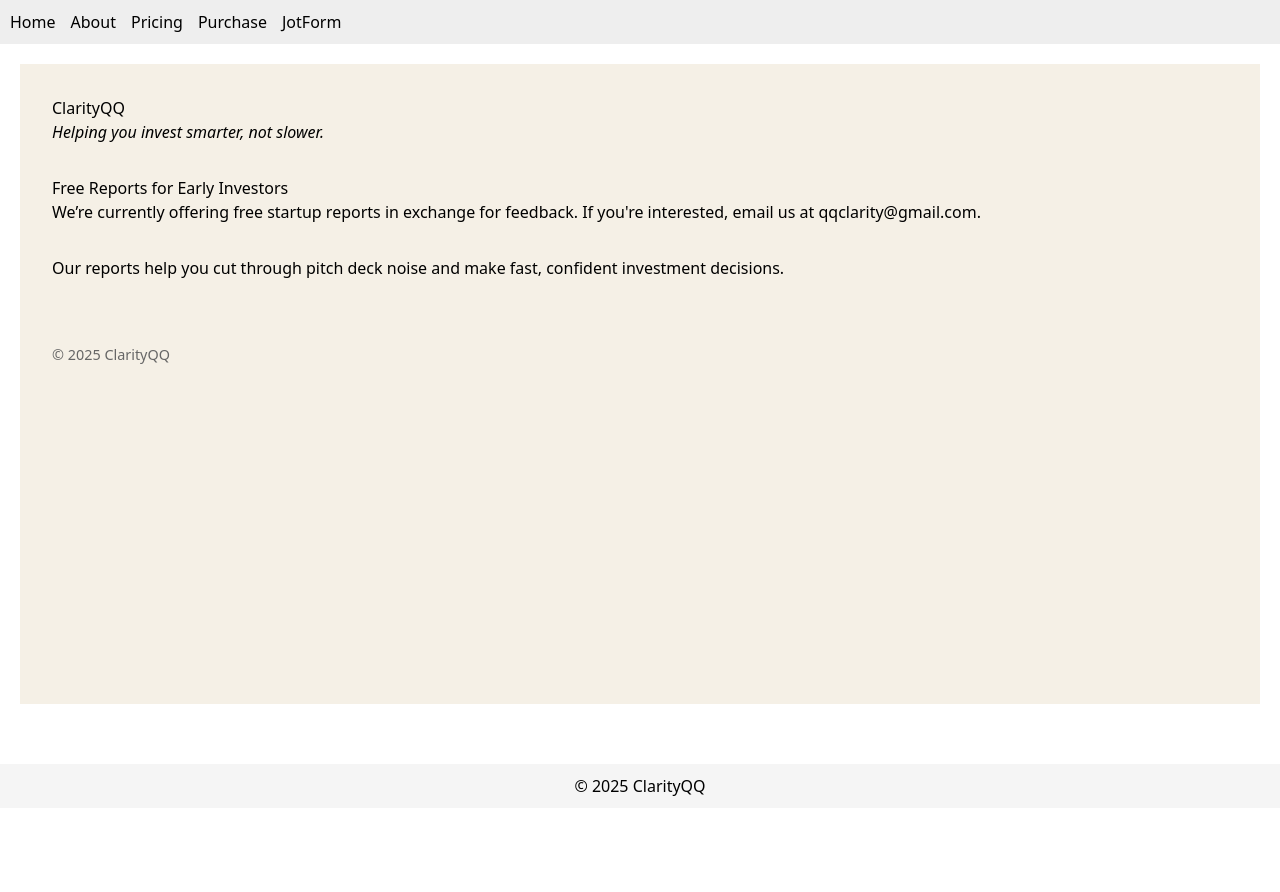
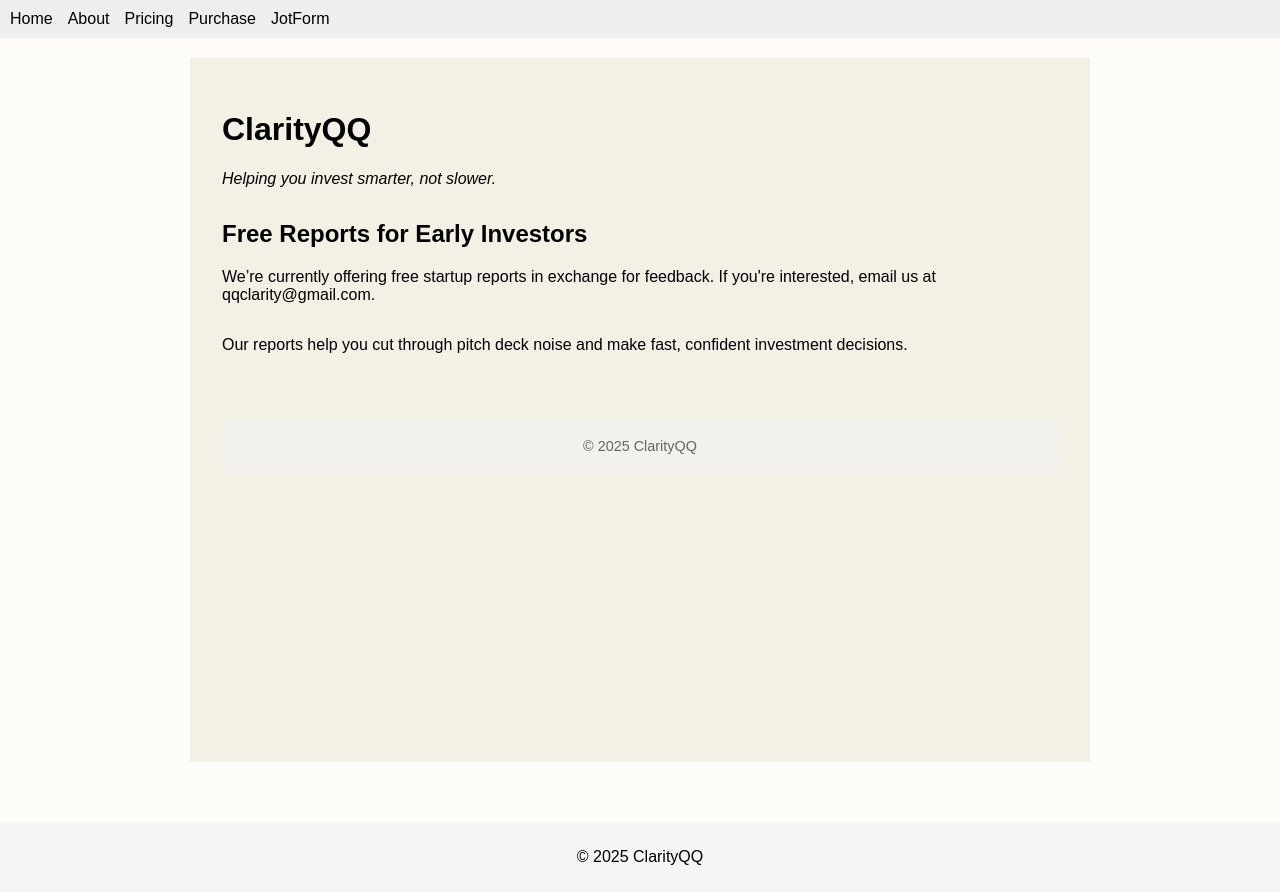
Before and after one commit to ClarityQQ/clarityqq, a Next.js app: page / in a window 1280 px wide. Before the commit the page ends 808 px from the top, so only its background shows below. Built offline with nearby package versions, Linux system fonts and the light colour scheme.

Commit message:
Update globals.css

```diff
--- a/styles/globals.css
+++ b/styles/globals.css
@@ -1,3 +1,21 @@
-@tailwind base;
-@tailwind components;
-@tailwind utilities;
+body {
+  margin: 0;
+  font-family: Arial, sans-serif;
+  background-color: #fdfcf9;
+  color: #111;
+}
+a {
+  color: #000;
+  text-decoration: none;
+}
+header, footer {
+  padding: 20px;
+  text-align: center;
+  background-color: #f3f1ec;
+  color: #000;
+}
+main {
+  padding: 20px;
+  max-width: 900px;
+  margin: 0 auto;
+}
```
